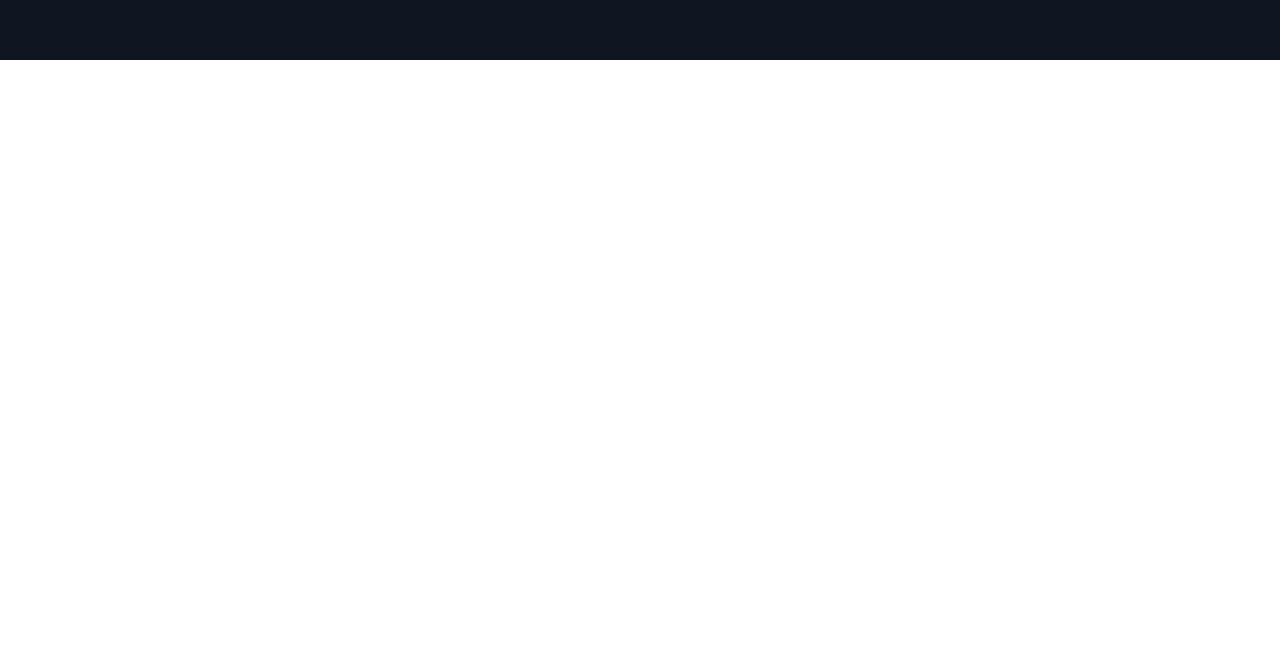
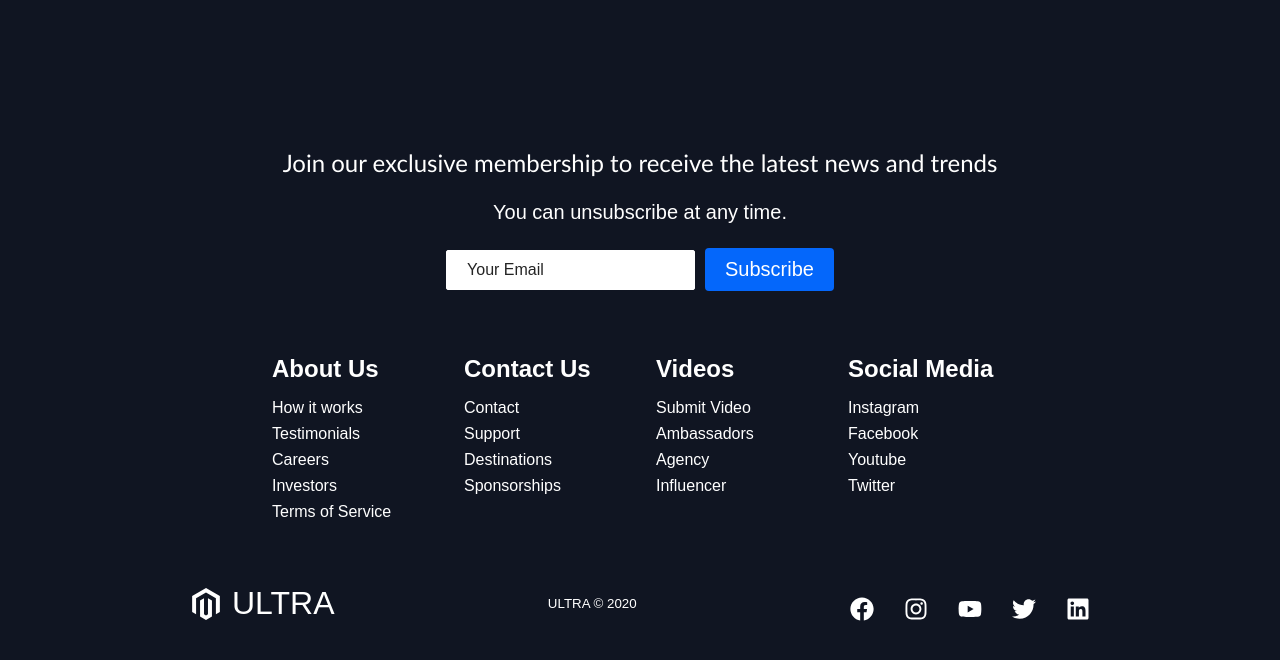
Before and after one commit to FedorLivshits/React-Website-Styled-Components, a React (Create React App) app: page / in a window 1280 px wide. Shown: the part 3061-3721 px from the top of the page. Before the commit the page ends 3121 px from the top, so only its background shows below. Built offline with nearby package versions, Linux system fonts and the light colour scheme.

Commit message:
finished Foter

```diff
--- a/src/App.js
+++ b/src/App.js
@@ -3,6 +3,7 @@
 import {GlobalStyle} from './globalStyles'
 import Navbar from './components/Navbar/Navbar'
 import Home from './pages/HomePage/Home'
+import Footer from './components/Footer/Footer'
 
 function App() {
 	return (
@@ -12,6 +13,7 @@
 			<Switch>
 				<Route path='/' exact component={Home}/>
 			</Switch>
+			<Footer />
 		</Router>
 	)
 }
--- /dev/null
+++ b/src/components/Footer/Footer-style.js
@@ -0,0 +1,158 @@
+import styled from 'styled-components';
+import { FaMagento } from 'react-icons/fa';
+import { Link } from 'react-router-dom';
+
+export const FooterContainer = styled.div`
+  background-color: #101522;
+  padding: 4rem 0 2rem 0;
+  display: flex;
+  flex-direction: column;
+  justify-content: center;
+  align-items: center;
+`;
+
+export const FooterSubscription = styled.section`
+  display: flex;
+  flex-direction: column;
+  justify-content: center;
+  align-items: center;
+  text-align: center;
+  margin-bottom: 24px;
+  padding: 24px;
+  color: #fff;
+`;
+
+export const FooterSubHeading = styled.p`
+  font-family: 'Trebuchet MS', 'Lucida Sans Unicode', 'Lucida Grande',
+    'Lucida Sans', Arial, sans-serif;
+  margin-bottom: 24px;
+  font-size: 24px;
+`;
+
+export const FooterSubText = styled.p`
+  margin-bottom: 24px;
+  font-size: 20px;
+`;
+
+export const Form = styled.form`
+  display: flex;
+  justify-content: center;
+  align-items: center;
+  @media screen and (max-width: 820px) {
+    flex-direction: column;
+    width: 80%;
+  }
+`;
+
+export const FormInput = styled.input`
+  padding: 10px 20px;
+  border-radius: 2px;
+  margin-right: 10px;
+  outline: none;
+  border: none;
+  font-size: 16px;
+  border: 1px solid #fff;
+  &::placeholder {
+    color: #242424;
+  }
+  @media screen and (max-width: 820px) {
+    width: 100%;
+    margin: 0 0 16px 0;
+  }
+`;
+
+export const FooterLinksContainer = styled.div`
+  width: 100%;
+  max-width: 1000px;
+  display: flex;
+  justify-content: center;
+  @media screen and (max-width: 820px) {
+    padding-top: 32px;
+  }
+`;
+
+export const FooterLinksWrapper = styled.div`
+  display: flex;
+  @media screen and (max-width: 820px) {
+    flex-direction: column;
+  }
+`;
+
+export const FooterLinkItems = styled.div`
+  display: flex;
+  flex-direction: column;
+  align-items: flex-start;
+  margin: 16px;
+  text-align: left;
+  width: 160px;
+  box-sizing: border-box;
+  color: #fff;
+  @media screen and (max-width: 420px) {
+    margin: 0;
+    padding: 10px;
+    width: 100%;
+  }
+`;
+
+export const FooterLinkTitle = styled.h2`
+  margin-bottom: 16px;
+`;
+
+export const FooterLink = styled(Link)`
+  color: #fff;
+  text-decoration: none;
+  margin-bottom: 0.5rem;
+  &:hover {
+    color: #0467fb;
+    transition: 0.3s ease-out;
+  }
+`;
+
+export const SocialMedia = styled.section`
+  max-width: 1000px;
+  width: 100%;
+`;
+
+export const SocialMediaWrap = styled.div`
+  display: flex;
+  justify-content: space-between;
+  align-items: center;
+  width: 90%;
+  max-width: 1000px;
+  margin: 40px auto 0 auto;
+  @media screen and (max-width: 820px) {
+    flex-direction: column;
+  }
+`;
+
+export const SocialLogo = styled(Link)`
+  color: #fff;
+  justify-self: start;
+  cursor: pointer;
+  text-decoration: none;
+  font-size: 2rem;
+  display: flex;
+  align-items: center;
+  margin-bottom: 16px;
+`;
+
+export const SocialIcon = styled(FaMagento)`
+  margin-right: 10px;
+`;
+
+export const WebsiteRights = styled.small`
+  color: #fff;
+  margin-bottom: 16px;
+`;
+
+export const SocialIcons = styled.div`
+  display: flex;
+  justify-content: space-between;
+  align-items: center;
+  width: 240px;
+`;
+
+export const SocialIconLink = styled.a`
+  color: #fff;
+  font-size: 24px;
+`;
--- a/src/components/Footer/Footer.js
+++ b/src/components/Footer/Footer.js
@@ -1,11 +1,117 @@
 import React from 'react'
+import { Button } from '../../globalStyles'
+import {
+	FaFacebook,
+	FaInstagram,
+	FaYoutube,
+	FaTwitter,
+	FaLinkedin,
+} from 'react-icons/fa'
+import {
+	FooterContainer,
+	FooterSubscription,
+	FooterSubText,
+	FooterSubHeading,
+	Form,
+	FormInput,
+	FooterLinksContainer,
+	FooterLinksWrapper,
+	FooterLinkItems,
+	FooterLinkTitle,
+	FooterLink,
+	SocialMedia,
+	SocialMediaWrap,
+	SocialLogo,
+	SocialIcon,
+	WebsiteRights,
+	SocialIcons,
+	SocialIconLink,
+} from './Footer-style'
 
 const Footer = () => {
-    return (
-        <>
-
-        </>
-    )
+	return (
+		<>
+			<FooterContainer>
+				<FooterSubscription>
+					<FooterSubHeading>
+						Join our exclusive membership to receive the latest news and trends
+					</FooterSubHeading>
+					<FooterSubText>You can unsubscribe at any time.</FooterSubText>
+					<Form>
+						<FormInput name='email' type='email' placeholder='Your Email' />
+						<Button fontBig>Subscribe</Button>
+					</Form>
+				</FooterSubscription>
+				<FooterLinksContainer>
+					<FooterLinksWrapper>
+						<FooterLinkItems>
+							<FooterLinkTitle>About Us</FooterLinkTitle>
+							<FooterLink to='/sign-up'>How it works</FooterLink>
+							<FooterLink to='/'>Testimonials</FooterLink>
+							<FooterLink to='/'>Careers</FooterLink>
+							<FooterLink to='/'>Investors</FooterLink>
+							<FooterLink to='/'>Terms of Service</FooterLink>
+						</FooterLinkItems>
+						<FooterLinkItems>
+							<FooterLinkTitle>Contact Us</FooterLinkTitle>
+							<FooterLink to='/'>Contact</FooterLink>
+							<FooterLink to='/'>Support</FooterLink>
+							<FooterLink to='/'>Destinations</FooterLink>
+							<FooterLink to='/'>Sponsorships</FooterLink>
+						</FooterLinkItems>
+					</FooterLinksWrapper>
+					<FooterLinksWrapper>
+						<FooterLinkItems>
+							<FooterLinkTitle>Videos</FooterLinkTitle>
+							<FooterLink to='/'>Submit Video</FooterLink>
+							<FooterLink to='/'>Ambassadors</FooterLink>
+							<FooterLink to='/'>Agency</FooterLink>
+							<FooterLink to='/'>Influencer</FooterLink>
+						</FooterLinkItems>
+						<FooterLinkItems>
+							<FooterLinkTitle>Social Media</FooterLinkTitle>
+							<FooterLink to='/'>Instagram</FooterLink>
+							<FooterLink to='/'>Facebook</FooterLink>
+							<FooterLink to='/'>Youtube</FooterLink>
+							<FooterLink to='/'>Twitter</FooterLink>
+						</FooterLinkItems>
+					</FooterLinksWrapper>
+				</FooterLinksContainer>
+				<SocialMedia>
+					<SocialMediaWrap>
+						<SocialLogo to='/'>
+							<SocialIcon />
+							ULTRA
+						</SocialLogo>
+						<WebsiteRights>ULTRA © 2020</WebsiteRights>
+						<SocialIcons>
+							<SocialIconLink href='/' target='_blank' aria-label='Facebook'>
+								<FaFacebook />
+							</SocialIconLink>
+							<SocialIconLink href='/' target='_blank' aria-label='Instagram'>
+								<FaInstagram />
+							</SocialIconLink>
+							<SocialIconLink
+								href={
+									'//www.youtube.com/channel/UCsKsymTY_4BYR-wytLjex7A?view_as=subscriber'
+								}
+								rel='noopener noreferrer'
+								target='_blank'
+								aria-label='Youtube'>
+								<FaYoutube />
+							</SocialIconLink>
+							<SocialIconLink href='/' target='_blank' aria-label='Twitter'>
+								<FaTwitter />
+							</SocialIconLink>
+							<SocialIconLink href='/' target='_blank' aria-label='LinkedIn'>
+								<FaLinkedin />
+							</SocialIconLink>
+						</SocialIcons>
+					</SocialMediaWrap>
+				</SocialMedia>
+			</FooterContainer>
+		</>
+	)
 }
 
 export default Footer
```
